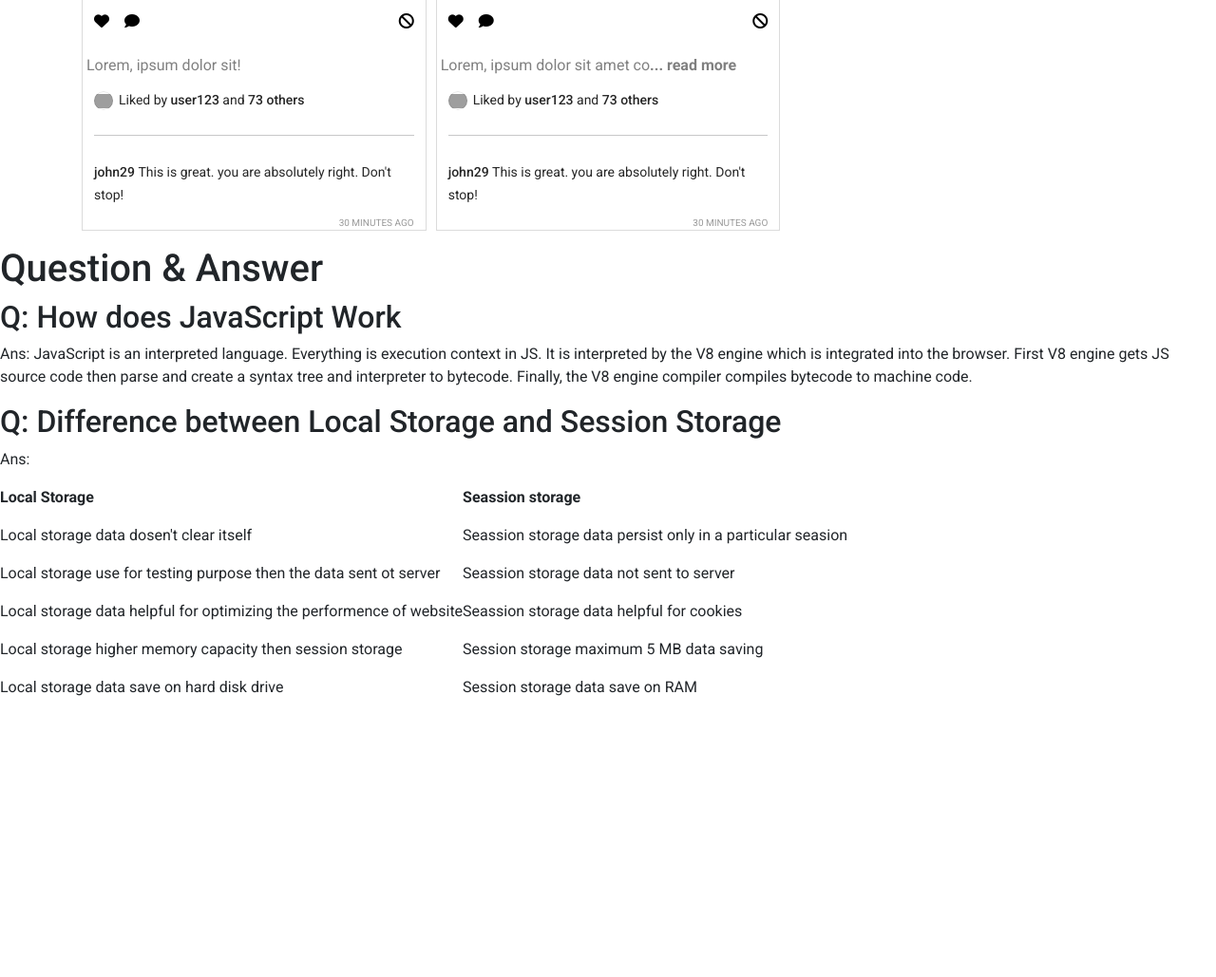
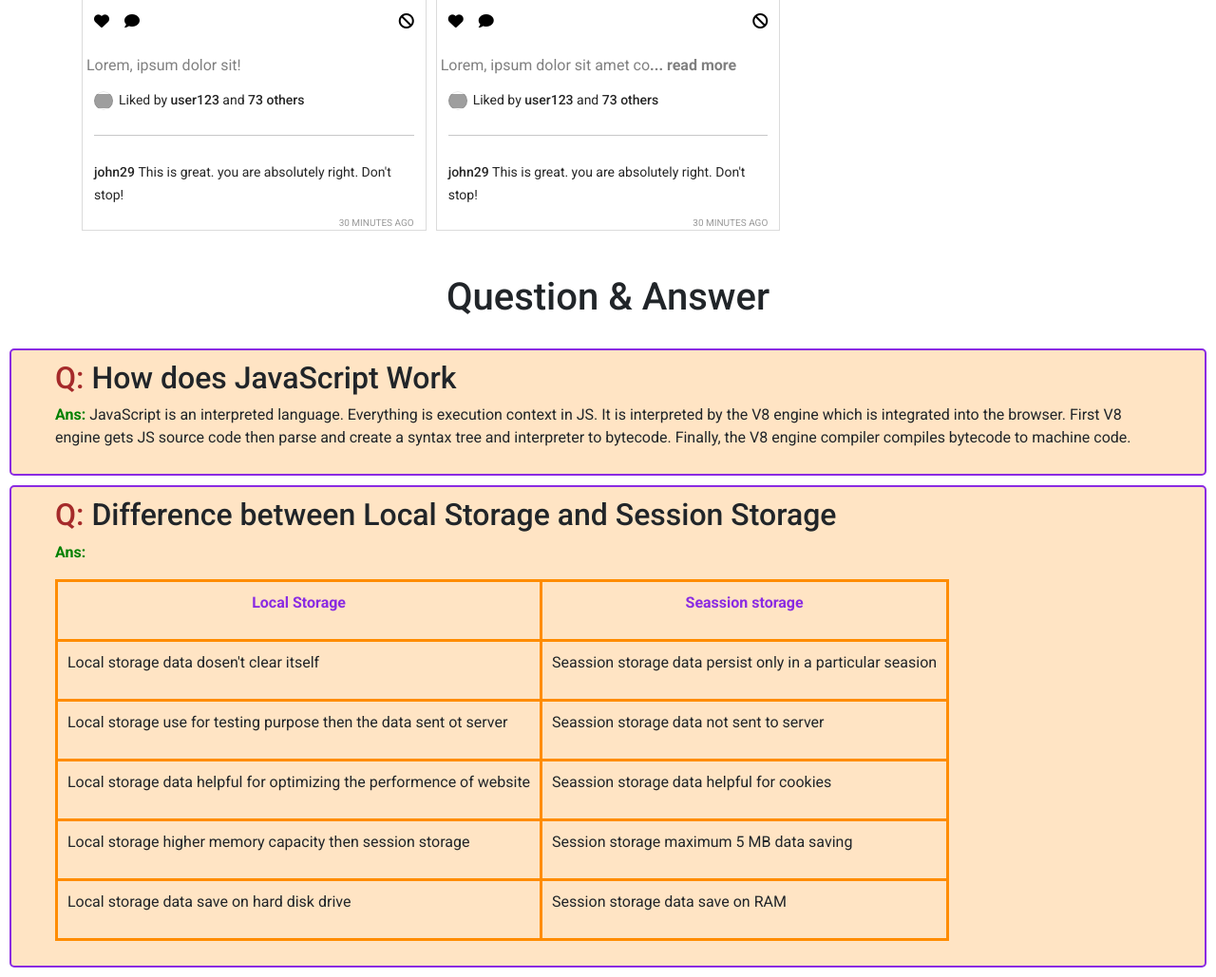
Before and after one commit to ASSiddik01/Assinment_07_insta_shohor, a plain HTML site: page index.html in a window 1280 px wide. Shown: the part 1289-2318 px from the top of the page at 95% size. Before the commit the page ends 2057 px from the top, so only its background shows below. Drawn offline with nearby package versions, Linux system fonts and the light colour scheme; grey boxes are pictures that could not be loaded.

Commit message:
Q & A CSS

```diff
--- a/css/style.css
+++ b/css/style.css
@@ -256,3 +256,36 @@ img {
     grid-template-columns: repeat(1, 1fr);
   }
 }
+/* Question and Answer */
+.qa {
+    border: 2px solid blueviolet;
+    border-radius: 5px;
+    padding: 10px 46px;
+    margin: 10px;
+    background-color: bisque;
+}
+
+.qa p span {
+    color: green;
+    font-weight: bold;
+}
+
+.qa h2 span {
+    color: brown;
+}
+
+.section_name {
+    text-align: center;
+    margin: 30px 0px;
+}
+
+.qa td,
+.qa th {
+    border: 3px solid darkorange;
+    padding: 10px;
+}
+
+.qa th {
+    text-align: center;
+    color: blueviolet;
+}
```
